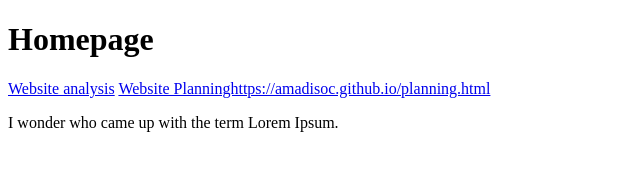
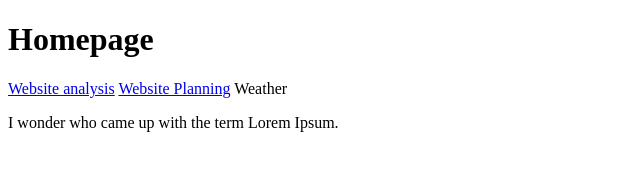
Before and after one commit to amadisoc/amadisoc.github.io, a plain HTML site: page index.html in a window 1280 px wide. Shown: the whole page, without its empty margins (0-640 px from the left). Drawn offline with Linux system fonts and the light colour scheme.

Commit message:
Update index.html

```diff
--- a/index.html
+++ b/index.html
@@ -8,7 +8,8 @@
     <body>
         <h1>Homepage</h1>
         <a href="http://htmlpreview.github.io/?https://github.com/amadisoc/github.io/master/analysis.html">Website analysis</a>
-        <a href="https://amadisoc.github.io/planning.html">Website Planninghttps://amadisoc.github.io/planning.html</a>
+        <a href="https://amadisoc.github.io/planning.html">Website Planning</a>
+        <ahref="https://amadisoc.github.io/weather.html">Weather</ahref>
         <p>I wonder who came up with the term Lorem Ipsum.</p>
     </body>
 </html>
```
